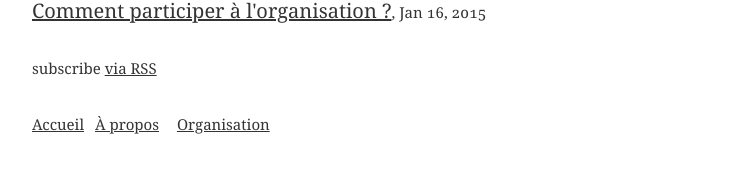
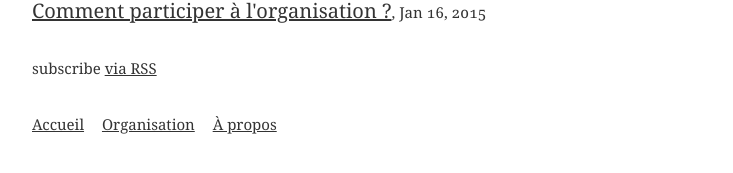
Before and after one commit to comem29/picnic15, a Jekyll site: the page built from index.html, in a window 1280 px wide. Shown: the part 338-511 px from the top of the page, without its empty margins (261-994 px from the left). Built offline with Jekyll 4.4.1, drawn with Linux system fonts in a browser that asks for light colours.

Commit message:
fix padding on navigation

```diff
--- a/_includes/footer.html
+++ b/_includes/footer.html
@@ -3,15 +3,15 @@
   <nav>
     <ul class="list-inline small">
       <li>
-        <a href="{{ site.baseurl }}/">Accueil</a>
+        <a class="pr-- pv--" href="{{ site.baseurl }}/">Accueil</a>
+      </li>
+      <li>
+        <a class="p--" href="https://github.com/comem29/picnic15/issues">Organisation</a>
       </li>
       {% for page in site.pages %}
       {% if page.title %}
       <li>
         <a class="p--" href="{{ page.url | prepend: site.baseurl }}">{{ page.title }}</a>
-      </li>
-      <li>
-        <a class="p--" href="https://github.com/comem29/picnic15/issues">Organisation</a>
       </li>
       {% endif %}
       {% endfor %}
```
